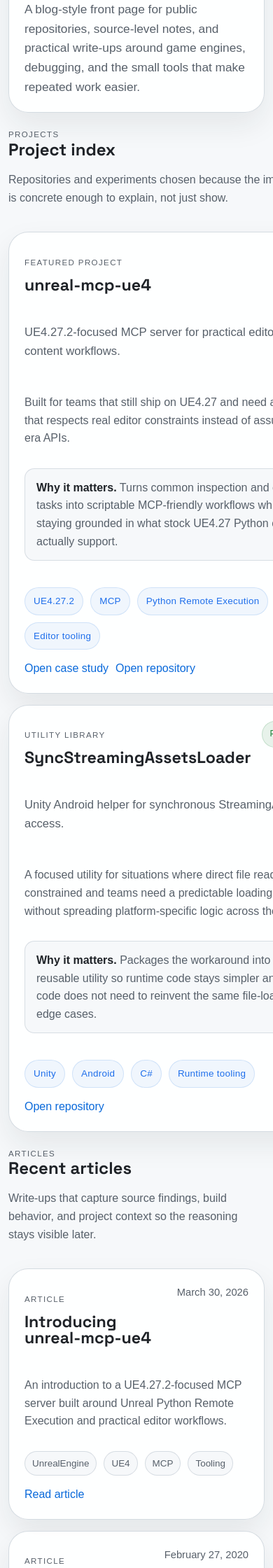
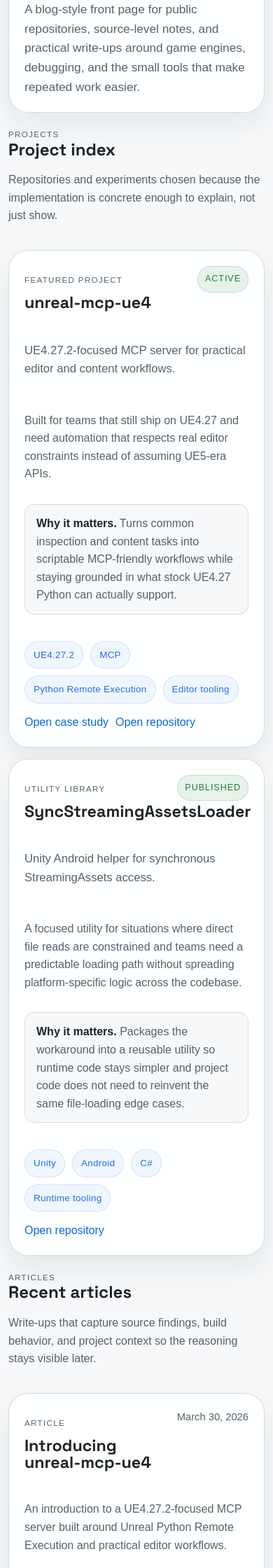
Before and after one commit to conaman/conaman.github.io, a Jekyll site: the page built from index.html, in a window 390 px wide. Shown: the part 2009-4249 px from the top of the page at 70% size. Built offline with Jekyll 4.4.1, drawn with Linux system fonts in a browser that asks for light colours; some web fonts are replaced.

Commit message:
Allow home project cards to shrink on mobile

```diff
--- a/assets/css/site.css
+++ b/assets/css/site.css
@@ -388,11 +388,13 @@
 .feed-list {
   display: grid;
   gap: 16px;
+  min-width: 0;
 }
 
 .feed-card {
   display: grid;
   gap: 14px;
+  min-width: 0;
 }
 
 .entry-header {
@@ -400,6 +402,11 @@
   justify-content: space-between;
   align-items: start;
   gap: 16px;
+  min-width: 0;
+}
+
+.entry-header > div {
+  min-width: 0;
 }
 
 .entry-date {
@@ -419,6 +426,7 @@
   background: rgba(246, 248, 250, 0.9);
   border: 1px solid rgba(208, 215, 222, 0.82);
   border-radius: var(--radius-sm);
+  min-width: 0;
 }
 
 .entry-note strong {
@@ -466,6 +474,16 @@
   letter-spacing: 0.02em;
   text-transform: none;
   font-size: 0.84rem;
+}
+
+.tag-list {
+  min-width: 0;
+}
+
+.tag-list li {
+  min-width: 0;
+  max-width: 100%;
+  overflow-wrap: anywhere;
 }
 
 .cta-row,
```
